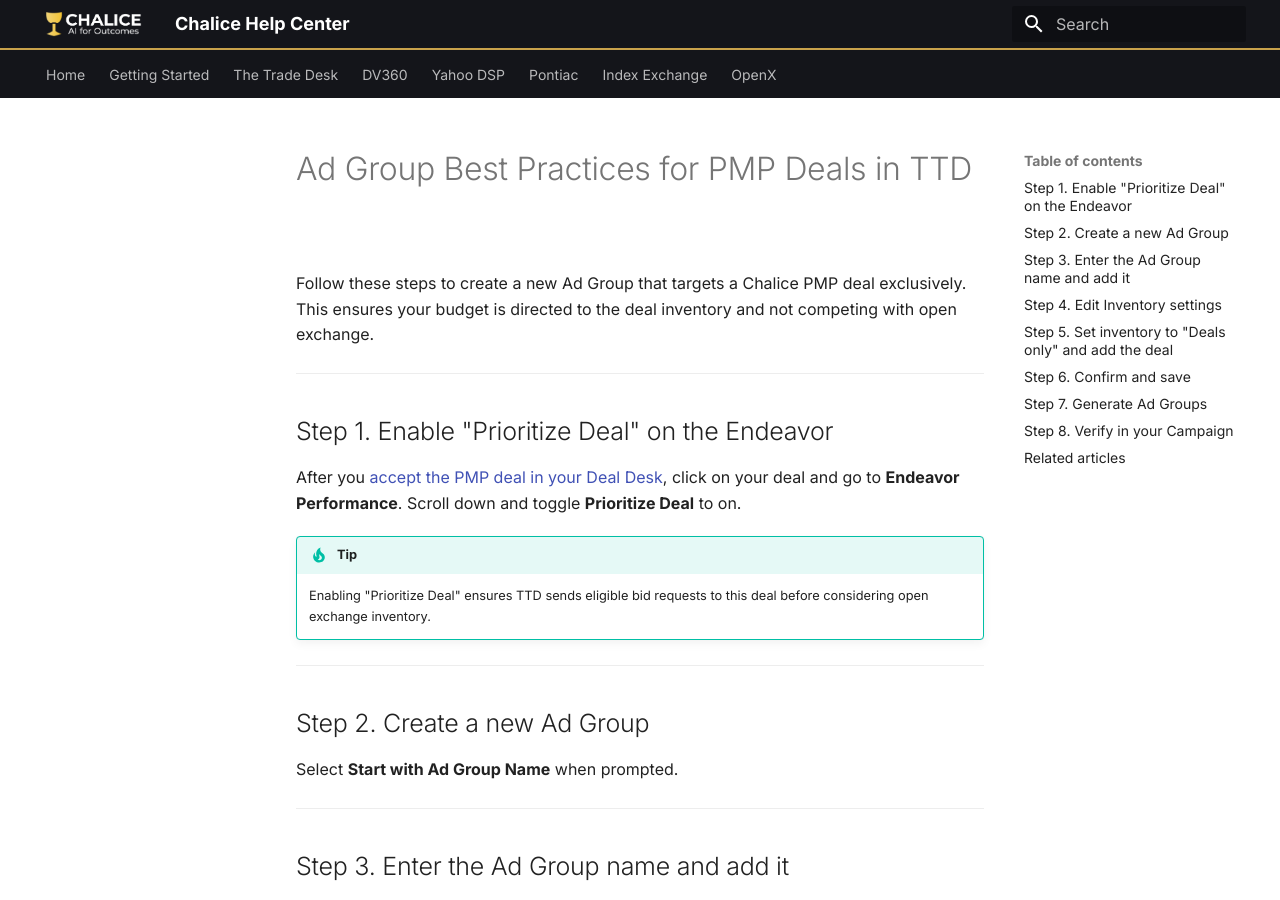
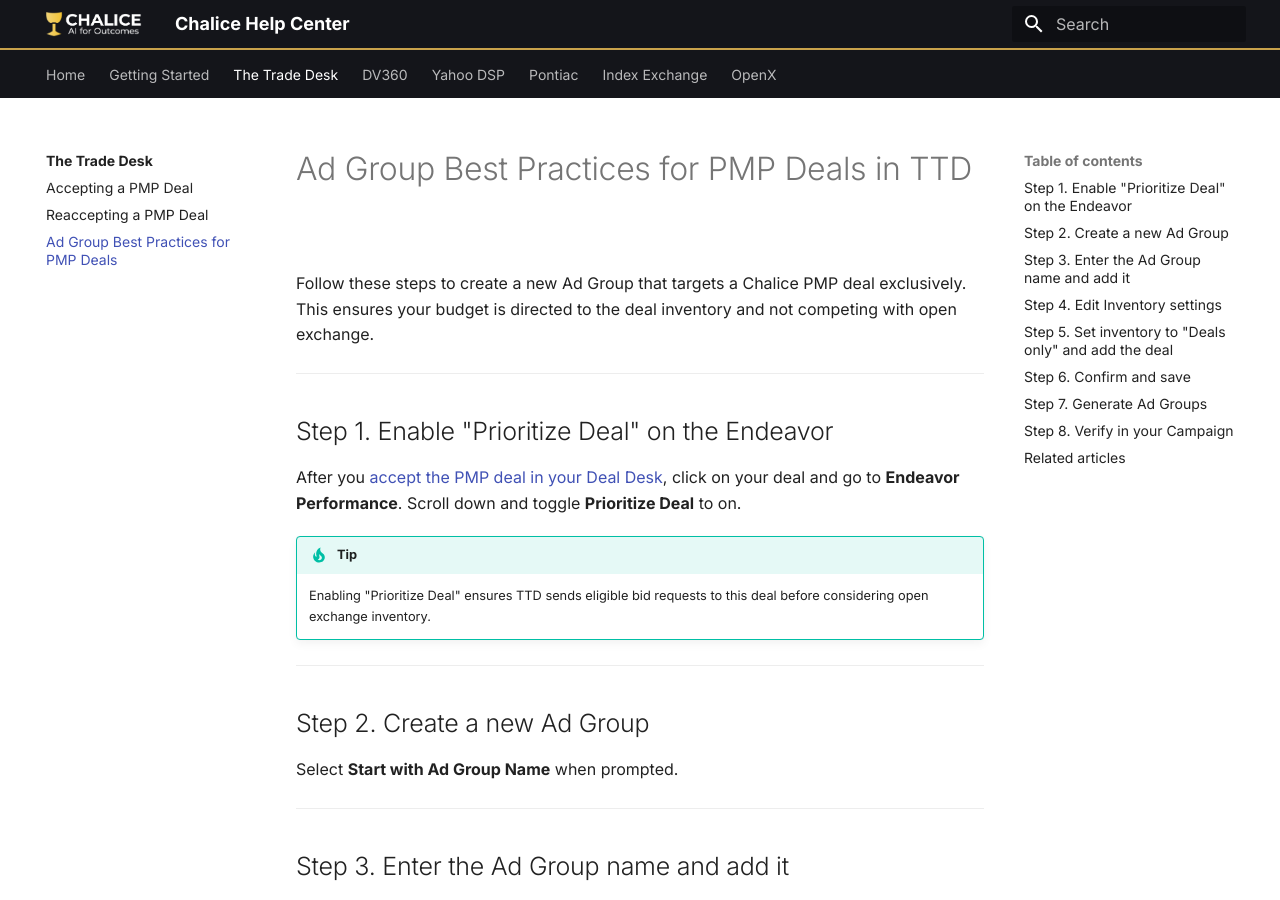
Before and after one commit to Rudy-chalice/chalice-help, an MkDocs documentation site: the page built from docs/the-trade-desk/ad-group-best-practices-pmp.md, in a window 1280 px wide and 900 px high. Built offline with MkDocs 1.6.1 and Material for MkDocs 9.7.7, drawn with Linux system fonts in a browser that asks for light colours.

Commit message:
Update mkdocs.yml

```diff
--- a/mkdocs.yml
+++ b/mkdocs.yml
@@ -48,6 +48,9 @@ nav:
       - Running Display: getting-started/running-display.md
   - The Trade Desk:
       - the-trade-desk/index.md
+      - Accepting a PMP Deal: the-trade-desk/accepting-a-pmp-deal.md
+      - Reaccepting a PMP Deal: the-trade-desk/reaccepting-a-pmp-deal.md
+      - Ad Group Best Practices for PMP Deals: the-trade-desk/ad-group-best-practices-pmp.md
   - DV360:
       - dv360/index.md
   - Yahoo DSP:
```
